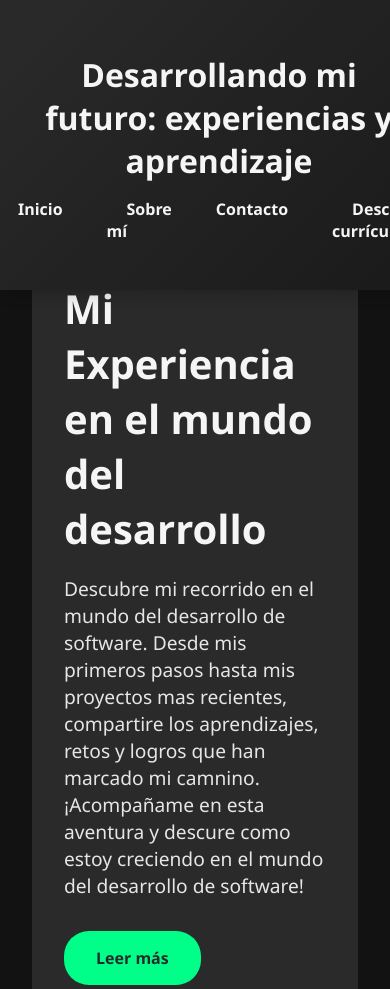
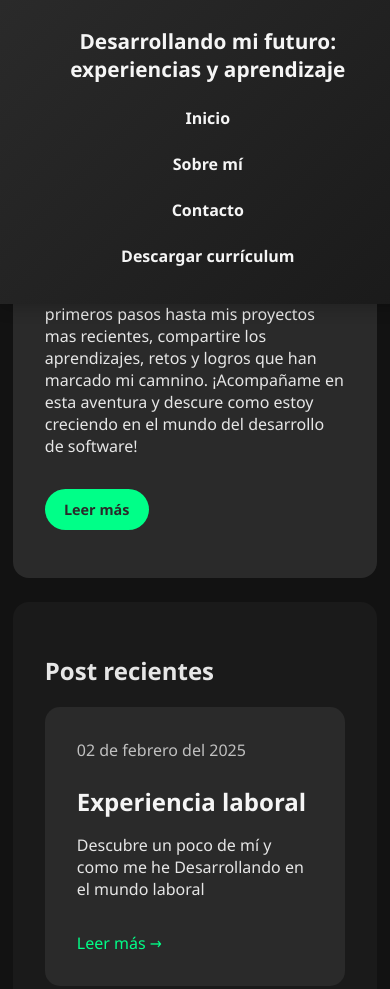
Before and after one commit to JustinZac/BlogJustinZacarias, a plain HTML site: page index.html in a window 390 px wide. Shown: the top 989 px of the page. Drawn offline with Linux system fonts and the light colour scheme.

Commit message:
Correccion a vista desde celulares, se agregaron directivas para que sea responsive

```diff
--- a/style.css
+++ b/style.css
@@ -214,3 +214,76 @@ body {
     font-size: 0.9rem;
     opacity: 0.8;
 }
+
+/* --- Ajustes responsivos solo para pantallas pequeñas --- */
+@media (max-width: 768px) {
+    .header {
+        padding: 1rem;
+    }
+
+    .header-logo h1 {
+        font-size: 1.5rem;
+    }
+
+    .nav-list {
+        flex-direction: column; /* Hace que el menú sea vertical */
+        align-items: center;
+        gap: 0.8rem;
+    }
+
+    .nav-link {
+        display: block;
+        padding: 0.5rem 1rem;
+    }
+
+    .main {
+        margin: 7rem auto 1.5rem;
+        padding: 1rem;
+    }
+
+    .post-grid {
+        grid-template-columns: 1fr; /* Un post por fila en móviles */
+    }
+
+    .footer {
+        padding: 2rem 1rem;
+    }
+
+    .footer-nav li {
+        display: block;
+        margin: 0.5rem 0;
+    }
+}
+
+/* Sección para móviles pequeños */
+@media (max-width: 480px) {
+    .header {
+        padding: 0.8rem;
+    }
+
+    .header-logo h1 {
+        font-size: 1.3rem;
+    }
+
+    .nav-list {
+        gap: 0.5rem;
+    }
+
+    .main {
+        margin: 6rem auto 1rem;
+        padding: 0.8rem;
+    }
+
+    .post-title {
+        font-size: 1.5rem;
+    }
+
+    .post-content {
+        font-size: 1rem;
+    }
+
+    .btn {
+        padding: 0.7rem 1.2rem;
+        font-size: 0.9rem;
+    }
+}
```
